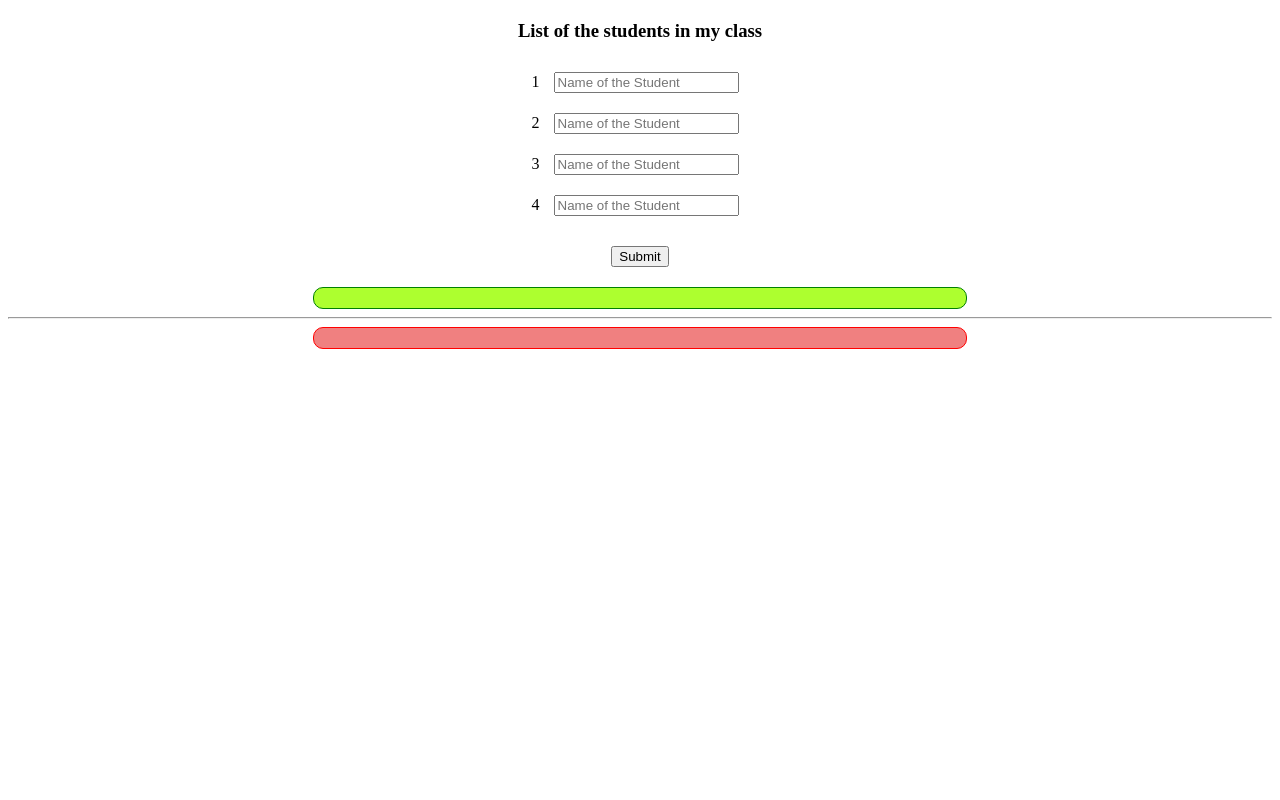
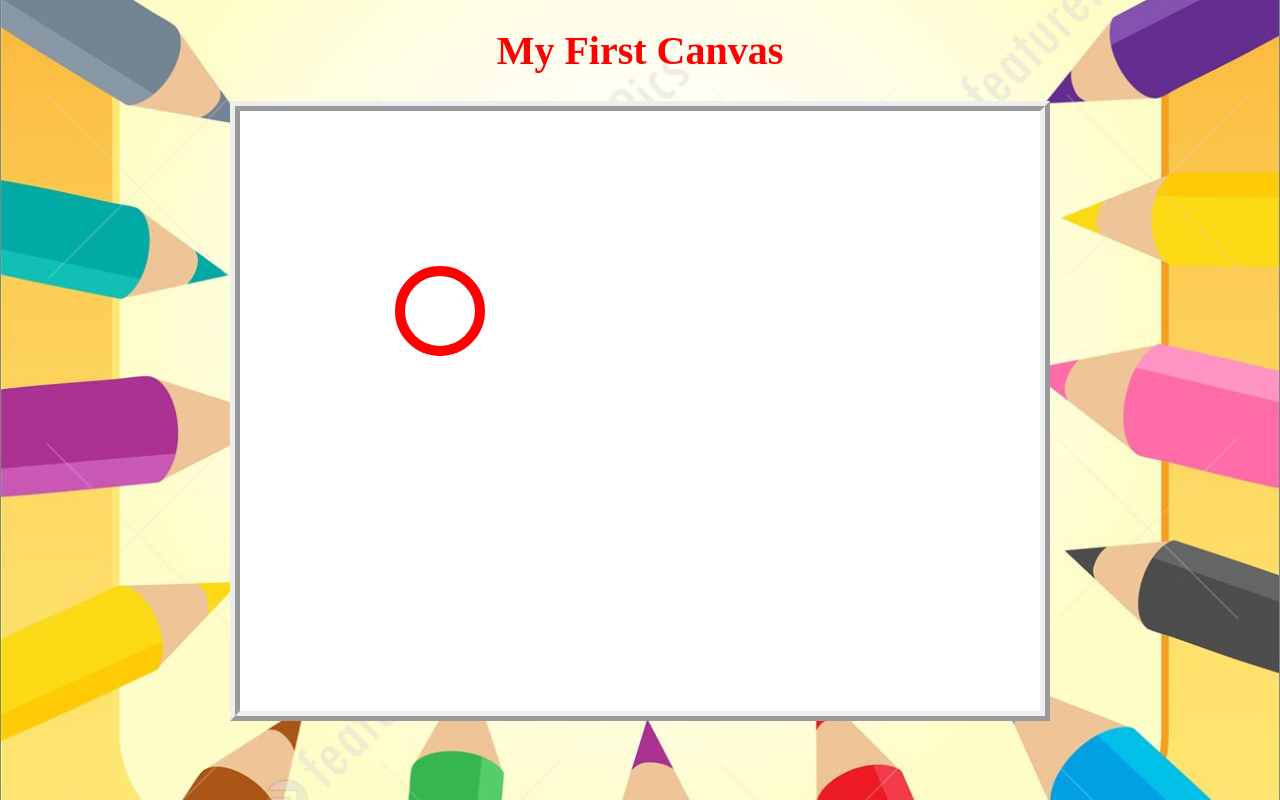
Before and after one commit to SparseFlame/CANVAS-CIRCLE, a plain HTML site: page index.html in a window 1280 px wide. Drawn offline with Linux system fonts and the light colour scheme.

Commit message:
Add files via upload

```diff
--- /dev/null
+++ b/C81main.js
@@ -0,0 +1,30 @@
+canvas = document.getElementById("idkcanvas");
+ctx = canvas.getContext("2d");
+
+coloor = "red";
+ctx.beginPath();
+ctx.strokeStyle = coloor;
+ctx.lineWidth = 10;
+ctx.arc(200, 200, 40, 0, 2*Math.PI);
+ctx.stroke();
+
+canvas.addEventListener("mousedown", MOUSEEEEEEEEEEE);
+
+function MOUSEEEEEEEEEEE(e)
+{
+    mousee = e.clientX - canvas.offsetLeft;
+    mousey = e.clientY - canvas.offsetTop;
+
+    console.log("X - " + mousee + ",Y - " + mousey);
+    circle(mousee, mousey);
+}
+
+function circle(mousee, mousey)
+{
+    color = "red";
+    ctx.beginPath();
+    ctx.strokeStyle = color;
+    ctx.lineWidth = 10;
+    ctx.arc(mousee, mousey, 40, 0, 2*Math.PI);
+    ctx.stroke();
+}
--- /dev/null
+++ b/C81style.css
@@ -0,0 +1,16 @@
+h1
+{
+	color: red;
+	font-size: 40px;
+}
+.body_backgorund {
+	background-image: url("bg1.jpg");
+	background-position: center;
+	background-size: cover;
+}
+
+#idkcanvas{
+border-width: 10px;
+background-color: white;
+border-style: ridge;
+}
--- a/index.html
+++ b/index.html
@@ -1,52 +1,18 @@
 <!DOCTYPE html>
 <html>
 <head>
-	<title>C80</title>
-<link rel="stylesheet" type="text/css" href="style.css">
-	<script src="main.js"></script>
 
+<title>C81</title>
+<link rel="stylesheet" type="text/css" href="C81style.css">
 </head>
-<body>
+<body class="body_backgorund">
+
 <center>
-<h3 style="margin-top: 20px; margin-bottom: 20px; ">
-	List of the students in my class
-</h3>
-
-<div id="rows">
-<span>1</span>
-<input type="text" placeholder="Name of the Student" id="name_of_the_student_1">
-<br>
-
-<span>2</span>
-<input type="text" placeholder="Name of the Student" id="name_of_the_student_2">
-<br>
-
-<span>3</span>
-<input type="text" placeholder="Name of the Student" id="name_of_the_student_3">
-<br>
-
-<span>4</span>
-<input type="text" placeholder="Name of the Student" id="name_of_the_student_4">
-</div>
-
-<button onclick="submit()" id="submit_button">
-	Submit
-</button>
-
-<div id="display_name_with_commas">
-</div>
-
-<hr>
-
-<div id="display_name_without_commas">
-</div>
+	<h1>My First Canvas</h1>
+	<canvas id = "idkcanvas" height="600" width="800"></canvas>
+</center>
 
 
-<button onclick="sorting()" id="sort_button">
-	Sort
-</button>
-</center>
-
-</script>
+<script src="C81main.js"></script>
 </body>
 </html>
```
Also changed, not shown: bg1.jpg (added).
